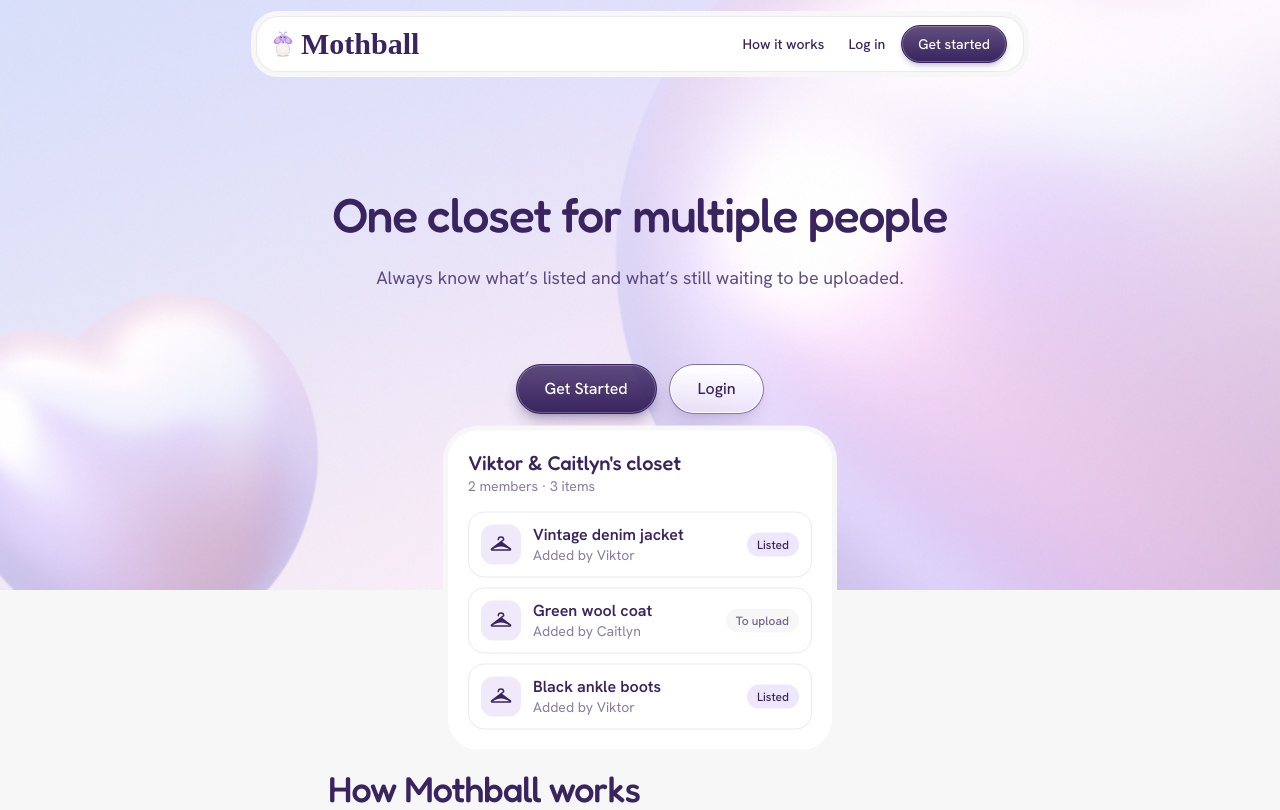
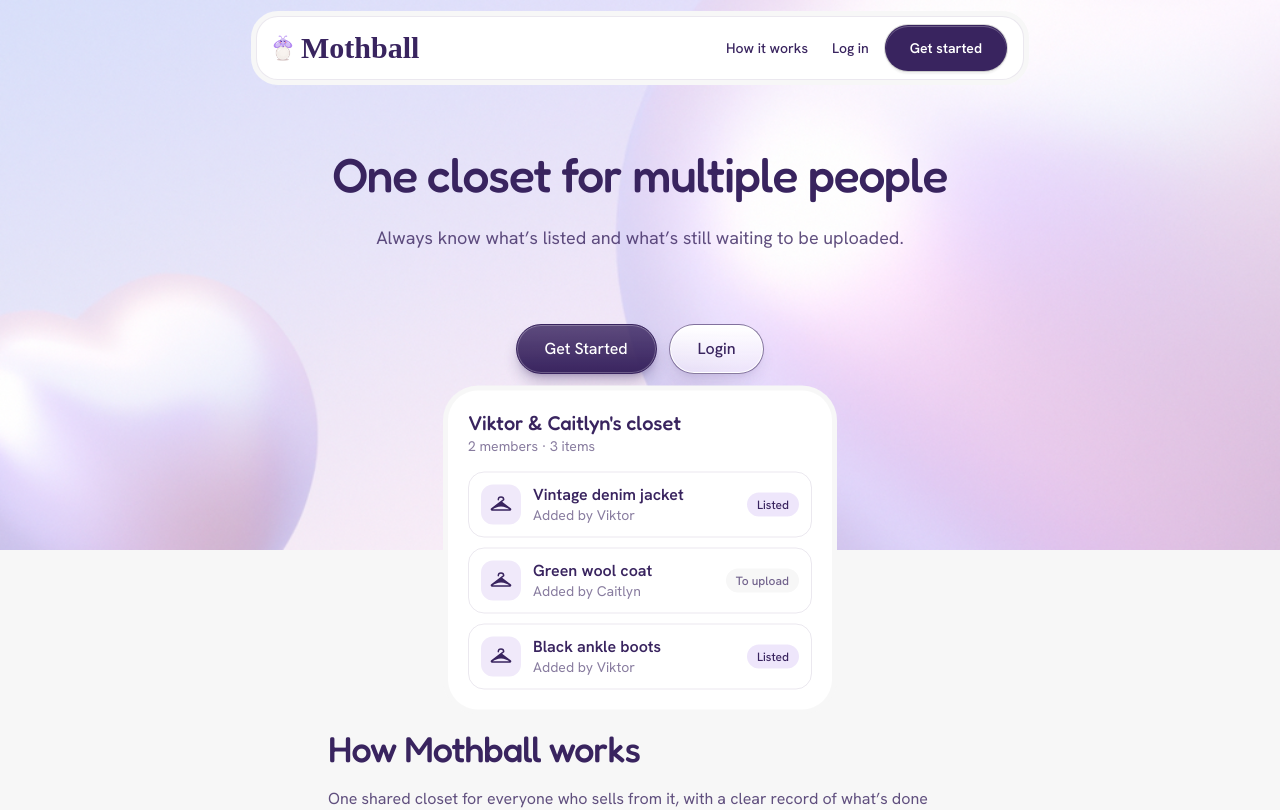
Before and after one commit to nataly-tuong/mothball, a React (Vite) app in the folder client/: page / in a window 1280 px wide. Shown: the top 810 px of the page. Built offline with nearby package versions, Linux system fonts and the light colour scheme; no server answers; a web font is replaced by a local one.

Commit message:
changed nav get started button

```diff
--- a/client/src/App.tsx
+++ b/client/src/App.tsx
@@ -113,7 +113,10 @@ export default function App(): JSX.Element {
             <Link to="/login" className="px-2 py-1 transition hover:opacity-60">
               Log in
             </Link>
-            <Link to="/register" className={navButton}>
+            <Link
+              to="/register"
+              className="inline-flex items-center justify-center rounded-full border-[1.5px] font-semibold transition duration-200 active:scale-95 focus-visible:outline-2 focus-visible:outline-offset-2 focus-visible:outline-lilac border-transparent bg-plum text-white shadow-[inset_0_1px_0_0_rgba(255,255,255,0.25),0_0_0_1px_rgba(0,0,0,0.15),0_3px_2px_0_rgba(0,0,0,0.06)] hover:brightness-110 px-6 py-3"
+            >
               Get started
             </Link>
           </div>
@@ -123,7 +126,7 @@ export default function App(): JSX.Element {
           className="flex flex-col items-center bg-lavender/60 bg-cover bg-center bg-blend-overlay px-6 pb-44 pt-36 text-center"
           style={{ backgroundImage: `url(${BgImage})` }}
         >
-          <h1 className="font-fredoka mt-10 text-4xl font-medium leading-tight tracking-tight md:text-5xl">
+          <h1 className="font-fredoka mt-10text-4xl font-medium leading-tight tracking-tight md:text-5xl">
             One closet for multiple people
           </h1>
           <p className="mt-5 mb-10 max-w-xl text-lg text-plum/80">
```
